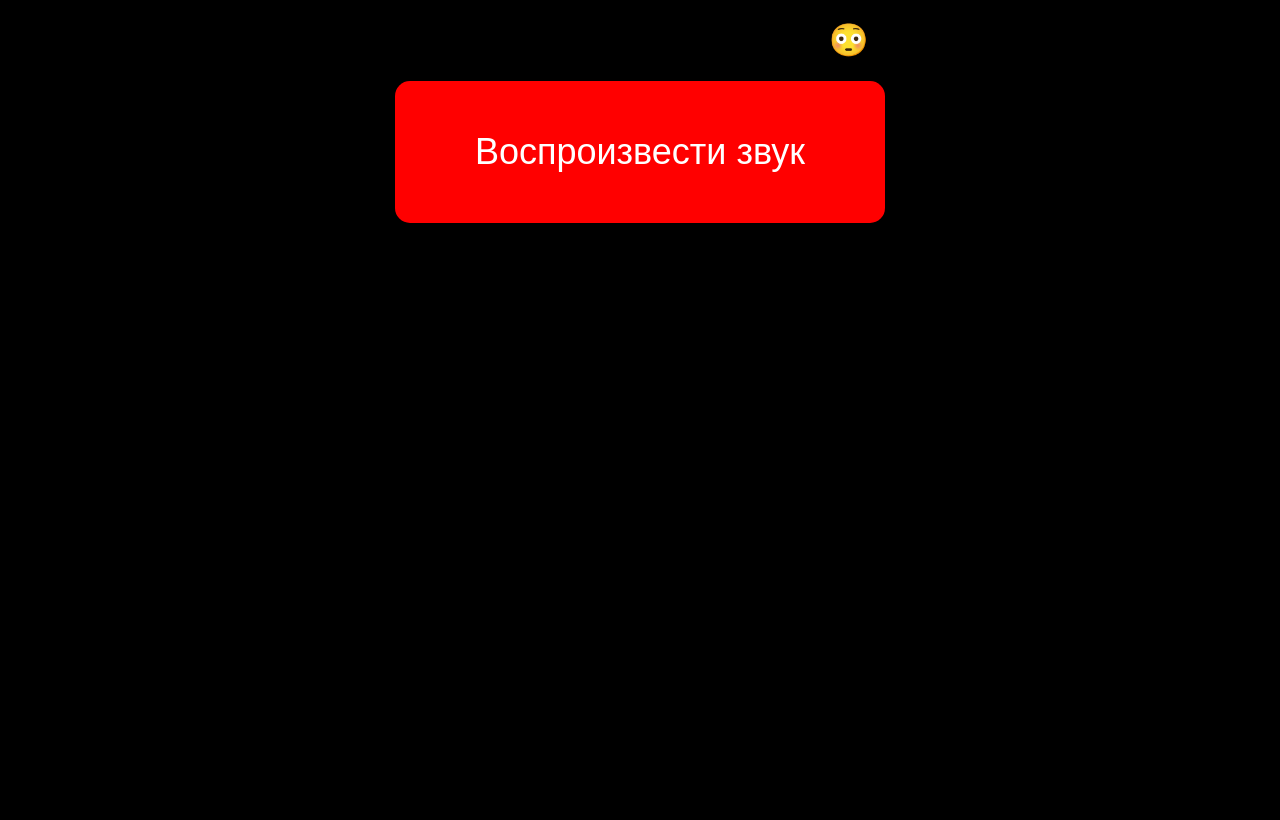
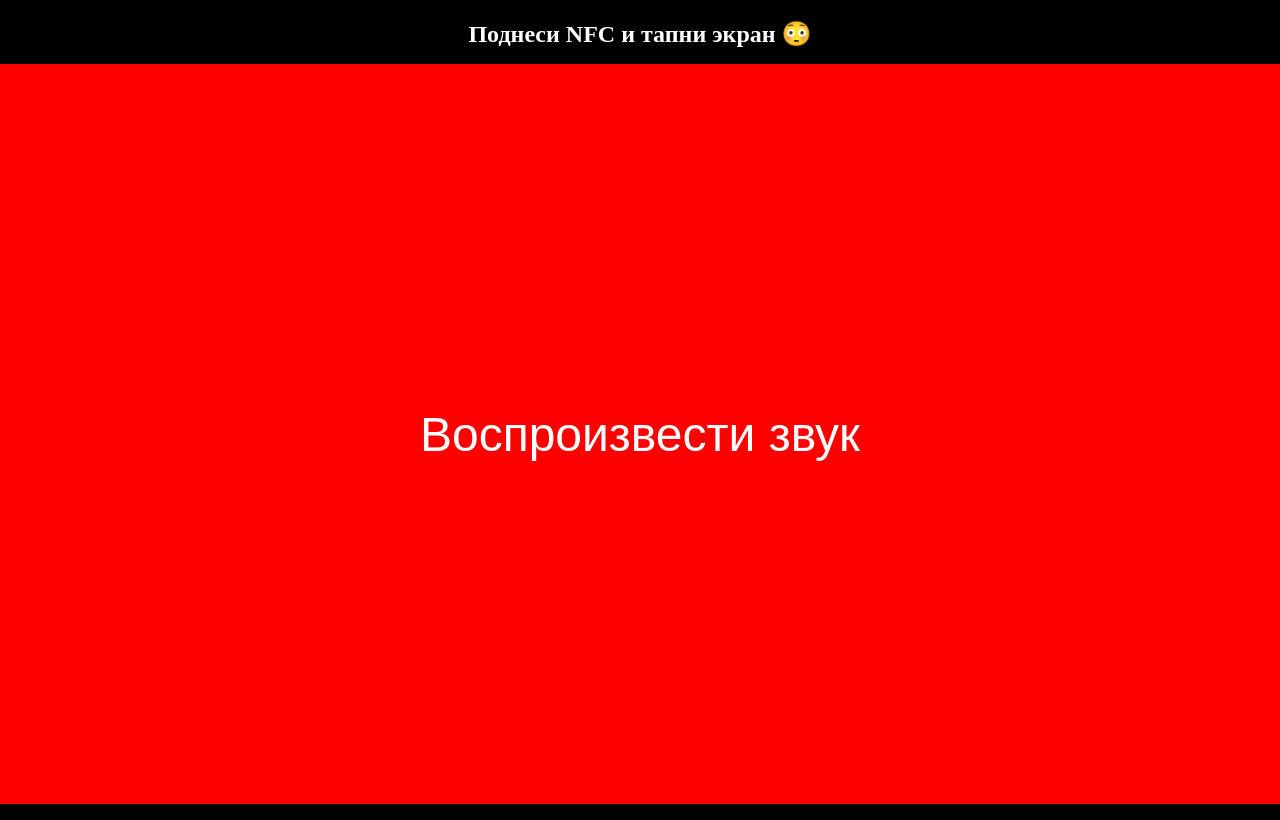
Before and after one commit to s1stemDeB/nfc-prankl, a plain HTML site: page index.html in a window 1280 px wide. Drawn offline with Linux system fonts and the light colour scheme.

Commit message:
Update index.html

```diff
--- a/index.html
+++ b/index.html
@@ -2,24 +2,42 @@
 <html lang="ru">
 <head>
   <meta charset="UTF-8">
-  <title>😏Окак</title>
+  <title>😏Окак окак</title>
+  <style>
+    html, body {
+      margin: 0;
+      padding: 0;
+      height: 100%;
+      background: black;
+    }
+
+    h1 {
+      color: white;
+      text-align: center;
+      margin-top: 20px;
+      font-size: 24px;
+    }
+
+    #playBtn {
+      width: 100vw;             /* кнопка на весь экран по ширине */
+      height: calc(100vh - 60px); /* высота = экран минус место для заголовка */
+      font-size: 48px;          /* большой текст */
+      background-color: red;
+      color: white;
+      border: none;
+      cursor: pointer;
+      display: flex;
+      align-items: center;
+      justify-content: center;
+      text-align: center;
+    }
+  </style>
 </head>
-<body style="margin:0; background:black; text-align:center;">
+<body>
 
 <h1>Поднеси NFC и тапни экран 😳</h1>
-<button id="playBtn"
-        style="
-          font-size: 36px;       /* размер текста */
-          padding: 50px 80px;    /* внутренние отступы (высота и ширина) */
-          border-radius: 15px;   /* закругление углов */
-          background-color: red; /* цвет кнопки */
-          color: white;          /* цвет текста */
-          border: none;          /* убрать границу */
-          cursor: pointer;       /* указатель при наведении */
-        ">
-  Воспроизвести звук
-</button>
 
+<button id="playBtn">Воспроизвести звук</button>
 
 <audio id="sound" preload="auto">
   <source src="meme-groan.mp3" type="audio/mpeg">
@@ -27,20 +45,21 @@
 
 <script>
   const audio = document.getElementById('sound');
-  document.getElementById('playBtn').addEventListener('click', () => {
+  const btn = document.getElementById('playBtn');
+
+  // Воспроизвести звук при клике на кнопку
+  btn.addEventListener('click', () => {
     audio.volume = 1.0; // максимальная громкость
     audio.play();
   });
-  document.addEventListener("open", () => {
+
+  // Попытка автозапуска при загрузке страницы
+  document.addEventListener("DOMContentLoaded", () => {
     audio.volume = 1.0;
-    audio.play();
+    audio.play().catch(() => {
+      console.log("Автоплей заблокирован, ждем клика пользователя");
+    });
   });
-  document.addEventListener("DOMContentLoaded", () => {
-  audio.volume = 1.0;
-  audio.play().catch(() => {
-    console.log("Автоплей заблокирован, ждем клика пользователя");
-  });
-});
 </script>
 
 </body>
```
